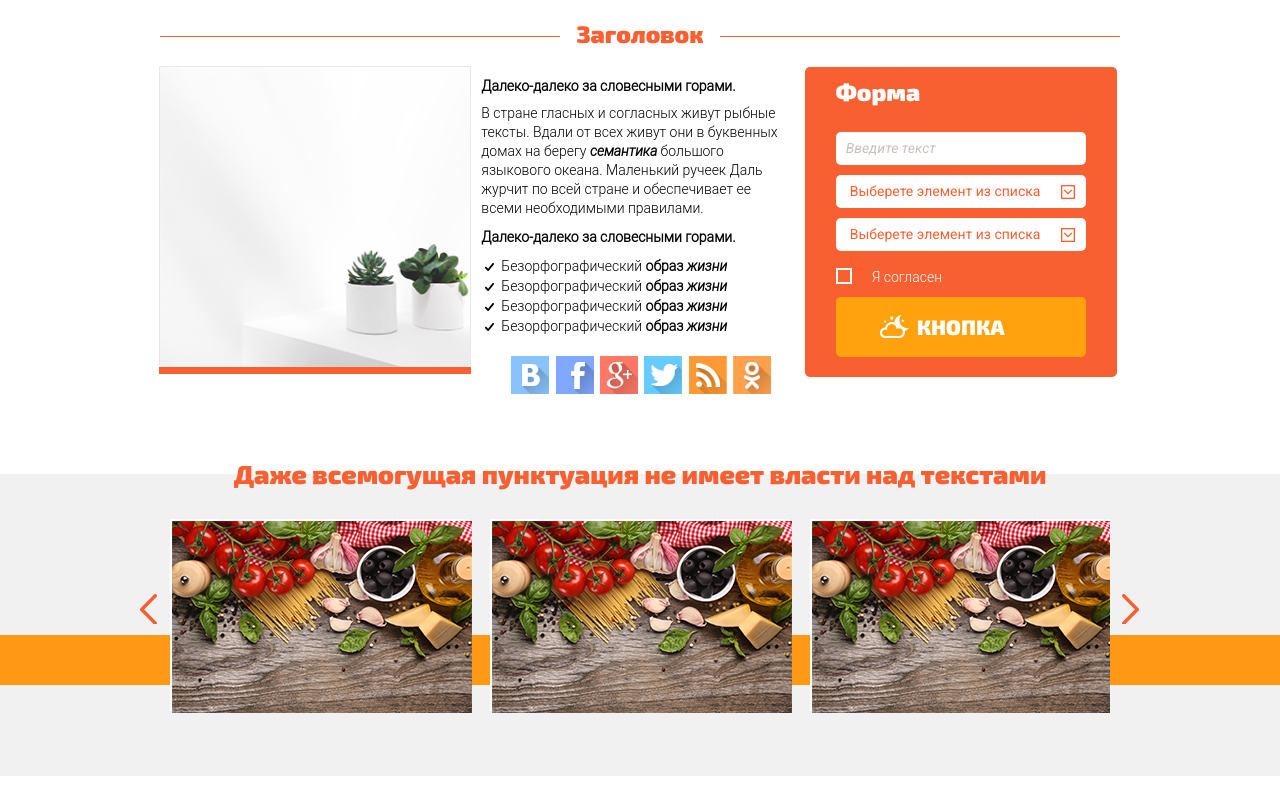
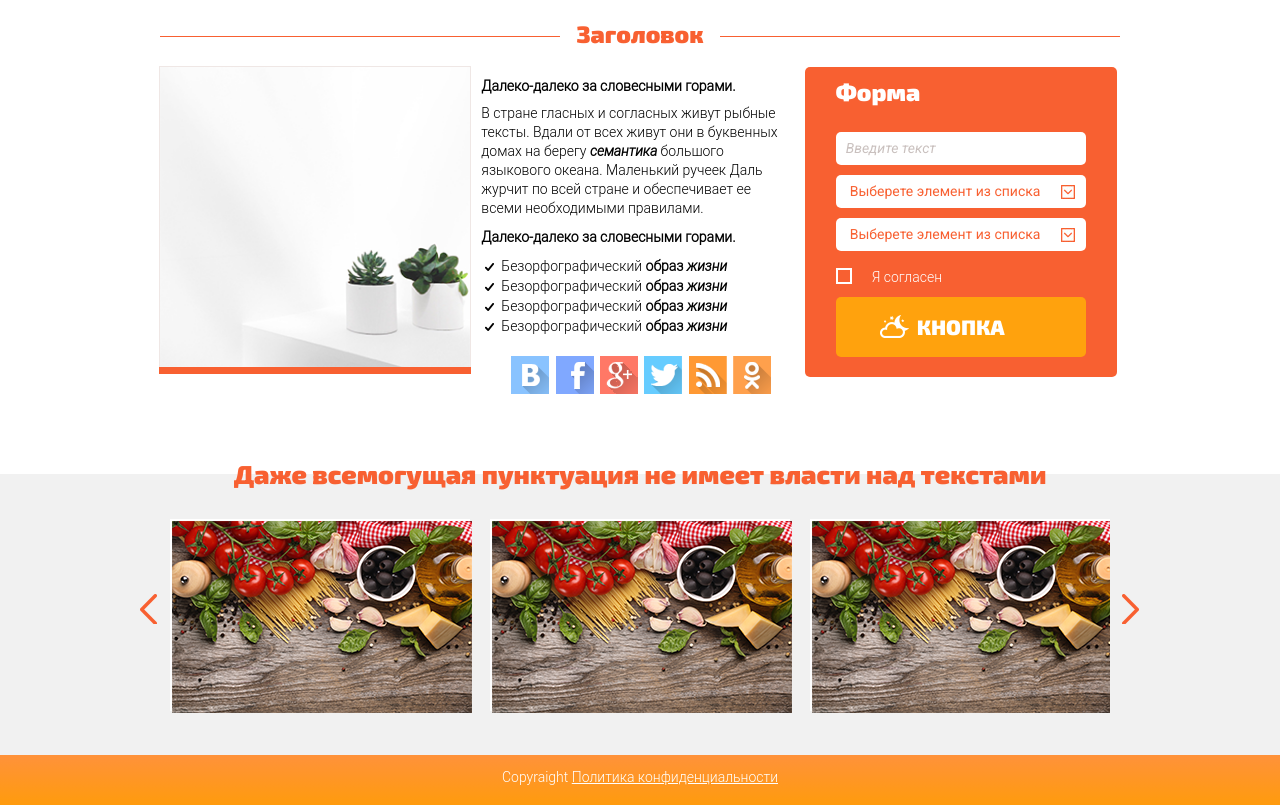
Before and after one commit to donPindyukel/adonweb, a plain HTML site: page index.html in a window 1280 px wide. Shown: the part 115-920 px from the top of the page. Before the commit the page ends 891 px from the top, so only its background shows below. Drawn offline with nearby package versions, Linux system fonts and the light colour scheme; files that its build step writes are made by us from their sources; files whose address does not match are found by name.

Commit message:
утранена ошибка с футером

```diff
--- a/source/css/style.css
+++ b/source/css/style.css
@@ -68,8 +68,8 @@ body,
   margin: 0 auto;
 }
 
-.page-wrapper {
-  min-height: 100%;
+.page-wraper {
+  min-height: 920px;
 }
 
 .page-buffer {
@@ -220,6 +220,8 @@ footer {
   height: 50px;
   text-align: center;
   margin-top: -50px;
+  background-image: -webkit-linear-gradient(bottom, #ff9b0d 0%, #ff923a 100%);
+  background-image: linear-gradient(bottom, #ff9b0d 0%, #ff923a 100%);
 }
 
 footer p {
--- a/source/less/adonweb.less
+++ b/source/less/adonweb.less
@@ -25,8 +25,8 @@ body,.page-wraper {
 
 	margin: 0 auto;
 }
-.page-wrapper {
-    min-height: 100%;
+.page-wraper {
+    min-height: 920px;
 
 }
 
--- a/source/less/footer.less
+++ b/source/less/footer.less
@@ -8,8 +8,7 @@ footer{
 	text-align: center;
 	//.zero();
     margin-top: -50px;
-   // background-image:
-   // linear-gradient( bottom, rgb(255,155,13) 0%, rgb(255,146,58) 100%);
+   background-image: linear-gradient( bottom, rgb(255,155,13) 0%, rgb(255,146,58) 100%);
 	p{
 		.zero();
 		.font-style(@font; @f-size: 14px; @f-height: 45px; @f-weight; @f-color: white;);
--- a/source/less/header.less
+++ b/source/less/header.less
@@ -1,5 +1,5 @@
 @import (reference) "adonweb.less";
-
+@media screen and (min-width: 321px) and (max-width: 768px){}
 header{
 	background: url('../img/header-bg.png') center ;
 //	background-size: cover;
```
Also changed, not shown: index.html (+1 -0 lines), source/index.html (+1 -0 lines).
